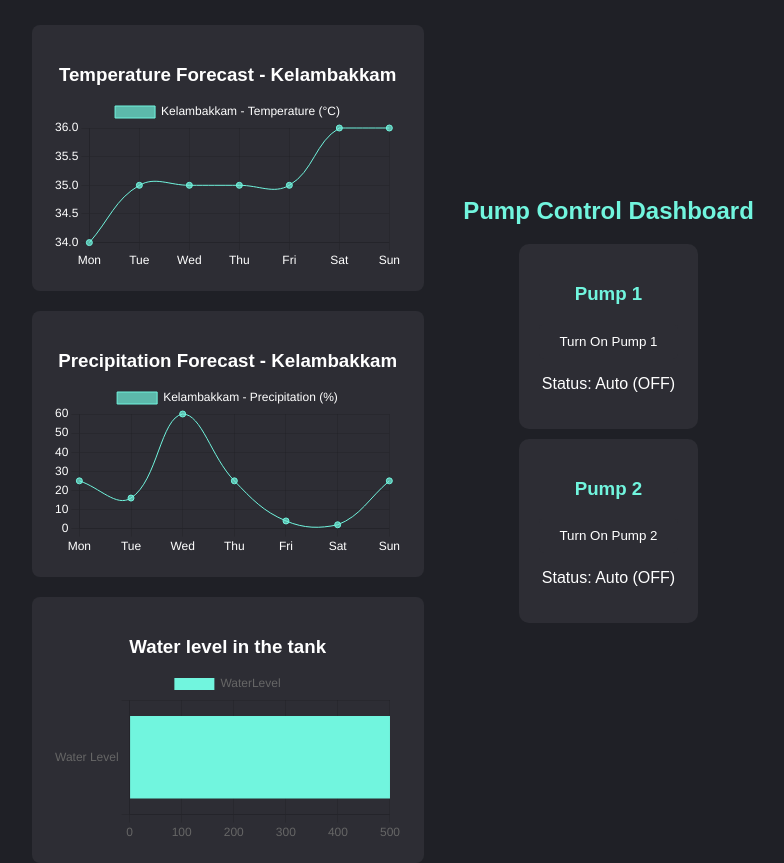
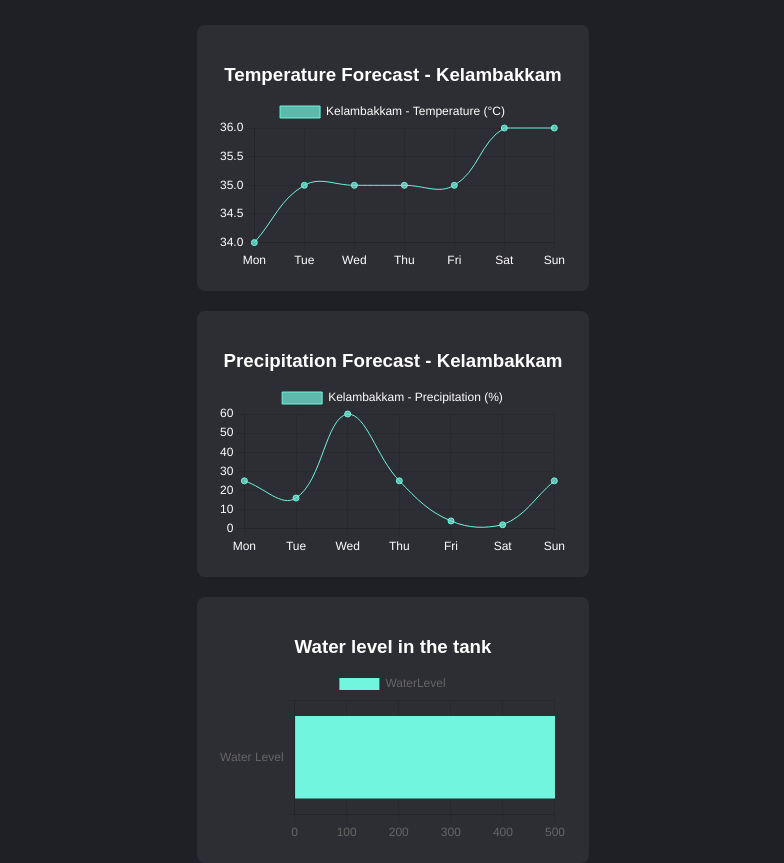
Before and after one commit to Hariharan-005/SIH2024, a React (Create React App) app: page / in a window 1280 px wide. Shown: the whole page, without its empty margins (247-1031 px from the left). Built offline with nearby package versions, Linux system fonts and the light colour scheme; no server answers; the database is empty.

Commit message:
first add commit

```diff
--- a/src/App.js
+++ b/src/App.js
@@ -1,5 +1,5 @@
 import React from 'react';
-import { Dashboard, PumpButton } from './components/Dashboard';
+import { Dashboard } from './components/Dashboard';
 //import PumpButton from './PumpButton';
 // import Waterlevel from './components/Waterlevel';
 import './App.css'; // Optional: Create a CSS file for global styling
@@ -8,8 +8,7 @@ function App() {
   return (
     <div className="App">
       <Dashboard />
-      <PumpButton />
-      {/* <Waterlevel /> */}
+      {/* <PumpButton />  */}
     </div>
   );
 }
--- a/src/components/Dashboard.js
+++ b/src/components/Dashboard.js
@@ -233,4 +233,4 @@ const styles = {
   },
 };
 
-export { Dashboard, PumpButton };
+export { Dashboard };
```
